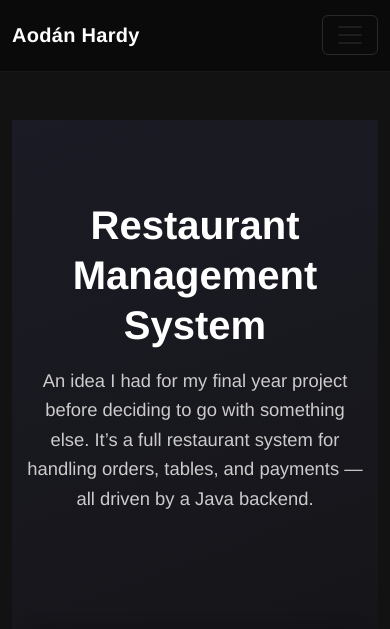
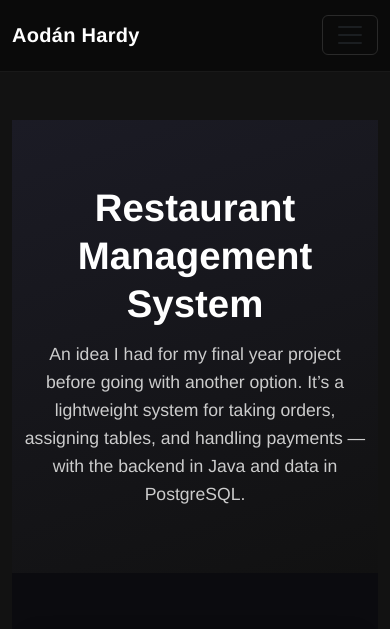
Before and after one commit to AodanHardy/MyPortfolio_2.0, a Django app: page /projects/restaurantManagementSyetem in a window 390 px wide. Shown: the top 629 px of the page. Run offline with Django 5.2, Linux system fonts and the light colour scheme.

Commit message:
updating RMS page

```diff
--- a/core/static/css/main.css
+++ b/core/static/css/main.css
@@ -965,32 +965,24 @@ a:hover, a:focus {
 }
 .rms-page .rms-hero {
   background: linear-gradient(160deg, #1b1b25 0%, #111 100%);
-  padding: 5rem 0 4rem;
+  padding: 4rem 0 3rem;
 }
 .rms-page .rms-hero__inner {
   display: flex;
-  flex-wrap: wrap;
   align-items: center;
-  gap: 2rem;
+  justify-content: center;
+  text-align: left;
 }
 .rms-page .rms-hero__copy {
-  flex: 1 1 400px;
-}
-.rms-page .rms-hero__art {
-  flex: 1 1 400px;
-  text-align: right;
-}
-.rms-page .rms-hero__img {
-  max-width: 100%;
-  border-radius: 1rem;
-  box-shadow: 0 0 20px rgba(0, 0, 0, 0.3);
+  max-width: 900px;
+  width: 100%;
 }
 .rms-page .rms-hero .rms-title {
-  font-size: 2.5rem;
-  margin-bottom: 1rem;
+  font-size: 2.4rem;
+  margin-bottom: 0.75rem;
 }
 .rms-page .rms-hero .rms-subtitle {
-  font-size: 1.15rem;
+  font-size: 1.1rem;
   color: #ccc;
 }
 .rms-page {
@@ -999,26 +991,26 @@ a:hover, a:focus {
 .rms-page .rms-summary,
 .rms-page .rms-future,
 .rms-page .rms-footer-cta {
-  margin-top: 4rem;
+  margin-top: 3.5rem;
 }
 .rms-page .rms-h2 {
   font-size: 1.6rem;
-  margin-bottom: 1.2rem;
+  margin-bottom: 1.1rem;
   border-bottom: 2px solid #444;
   padding-bottom: 0.4rem;
 }
 .rms-page .rms-card {
   background: #14141a;
   border-radius: 1rem;
-  padding: 2rem;
+  padding: 1.75rem;
   box-shadow: 0 4px 16px rgba(0, 0, 0, 0.4);
 }
 .rms-page .rms-card--cta {
   display: flex;
   justify-content: space-between;
   align-items: center;
+  gap: 1rem;
   flex-wrap: wrap;
-  gap: 1rem;
 }
 .rms-page .rms-bullets {
   list-style: disc;
@@ -1033,16 +1025,15 @@ a:hover, a:focus {
 }
 @media (max-width: 768px) {
   .rms-page .rms-hero__inner {
-    flex-direction: column;
-    text-align: center;
-  }
-  .rms-page .rms-hero__art {
     text-align: center;
   }
   .rms-page .rms-card--cta {
     flex-direction: column;
     text-align: center;
   }
+  .rms-page .rms-title {
+    font-size: 2rem;
+  }
 }
 
 /*# sourceMappingURL=main.css.map */
--- a/core/static/scss/_restaurantManagementSystem.scss
+++ b/core/static/scss/_restaurantManagementSystem.scss
@@ -7,75 +7,53 @@
   color: #f5f5f5;
   padding-bottom: 3rem;
 
-  h1, h2, h3 {
-    color: #fff;
-    font-weight: 600;
-  }
+  h1, h2, h3 { color: #fff; font-weight: 600; }
 
   /* ----- Hero ----- */
   .rms-hero {
     background: linear-gradient(160deg, #1b1b25 0%, #111 100%);
-    padding: 5rem 0 4rem;
+    padding: 4rem 0 3rem;
 
     &__inner {
       display: flex;
-      flex-wrap: wrap;
       align-items: center;
-      gap: 2rem;
+      justify-content: center;
+      text-align: left;
     }
 
     &__copy {
-      flex: 1 1 400px;
+      max-width: 900px;
+      width: 100%;
     }
 
-    &__art {
-      flex: 1 1 400px;
-      text-align: right;
-    }
-
-    &__img {
-      max-width: 100%;
-      border-radius: 1rem;
-      box-shadow: 0 0 20px rgba(0, 0, 0, 0.3);
-    }
-
-    .rms-title {
-      font-size: 2.5rem;
-      margin-bottom: 1rem;
-    }
-
-    .rms-subtitle {
-      font-size: 1.15rem;
-      color: #ccc;
-    }
+    .rms-title   { font-size: 2.4rem; margin-bottom: .75rem; }
+    .rms-subtitle{ font-size: 1.1rem; color: #ccc; }
   }
 
   /* ----- Sections ----- */
   .rms-summary,
   .rms-future,
-  .rms-footer-cta {
-    margin-top: 4rem;
-  }
+  .rms-footer-cta { margin-top: 3.5rem; }
 
   .rms-h2 {
     font-size: 1.6rem;
-    margin-bottom: 1.2rem;
+    margin-bottom: 1.1rem;
     border-bottom: 2px solid #444;
-    padding-bottom: 0.4rem;
+    padding-bottom: .4rem;
   }
 
   .rms-card {
     background: #14141a;
     border-radius: 1rem;
-    padding: 2rem;
-    box-shadow: 0 4px 16px rgba(0, 0, 0, 0.4);
+    padding: 1.75rem;
+    box-shadow: 0 4px 16px rgba(0,0,0,.4);
 
     &--cta {
       display: flex;
       justify-content: space-between;
       align-items: center;
+      gap: 1rem;
       flex-wrap: wrap;
-      gap: 1rem;
     }
   }
 
@@ -83,26 +61,13 @@
     list-style: disc;
     padding-left: 1.5rem;
 
-    li {
-      color: #ccc;
-      margin-bottom: 0.5rem;
-    }
+    li { color: #ccc; margin-bottom: .5rem; }
   }
 
   /* ----- Responsive tweaks ----- */
   @media (max-width: 768px) {
-    .rms-hero__inner {
-      flex-direction: column;
-      text-align: center;
-    }
-
-    .rms-hero__art {
-      text-align: center;
-    }
-
-    .rms-card--cta {
-      flex-direction: column;
-      text-align: center;
-    }
+    .rms-hero__inner { text-align: center; }
+    .rms-card--cta   { flex-direction: column; text-align: center; }
+    .rms-title       { font-size: 2rem; }
   }
 }
--- a/core/templates/projects/restaurantManagementSyetem.html
+++ b/core/templates/projects/restaurantManagementSyetem.html
@@ -10,16 +10,10 @@
       <div class="rms-hero__copy">
         <h1 class="rms-title">Restaurant Management System</h1>
         <p class="rms-subtitle">
-          An idea I had for my final year project before deciding to go with something else.
-          It’s a full restaurant system for handling orders, tables, and payments — all driven by a Java backend.
+          An idea I had for my final year project before going with another option.
+          It’s a lightweight system for taking orders, assigning tables, and handling payments —
+          with the backend in Java and data in PostgreSQL.
         </p>
-      </div>
-
-      <div class="rms-hero__art">
-        <img class="rms-hero__img"
-             src="{% static 'images/rms/hero.png' %}"
-             alt="Restaurant system concept">
-        <!-- Replace with a concept or UI image -->
       </div>
     </div>
   </header>
@@ -29,34 +23,22 @@
     <div class="rms-card">
       <h2 class="rms-h2">Overview</h2>
       <p>
-        The goal was to build a lightweight system where staff could take orders and automatically route them
-        to the correct place — either the bar or the kitchen. The backend is written in Java with a clean DAO
-        layer, and data stored in PostgreSQL.
-      </p>
-      <p>
-        I still plan to finish it as a small side project — turning it into a public API and building a mobile
-        app to connect to it. The app will let staff log in, select a table, place an order, and instantly send
-        drinks to the bar or food to the kitchen.
+        Staff take orders and the system automatically routes items to the right place —
+        drinks to the bar, food to the kitchen. The backend uses a clear DAO layer,
+        with endpoints planned for tables, orders, and receipts.
       </p>
     </div>
   </section>
 
-  <!-- ===== FUTURE PLANS ===== -->
+  <!-- ===== NEXT STEPS ===== -->
   <section class="rms-future container">
     <h2 class="rms-h2">Next steps</h2>
     <ul class="rms-bullets">
-      <li>Finish REST API layer for orders, tables, and payments.</li>
-      <li>Develop a companion mobile app for staff devices.</li>
-      <li>Use WebSockets or MQTT to push new orders live to the bar or kitchen displays.</li>
-      <li>Add a lightweight admin panel for reports and menu updates.</li>
+      <li>Build an android App for a tablet.</li>
+      <li>Push new orders live to bar/kitchen displays or printers.</li>
+      <li>Add a simple admin panel for reports, menus, and user roles.</li>
+        <li>Build a website that can make reservations.</li>
     </ul>
-
-    <div class="rms-hero__art">
-      <img class="rms-hero__img"
-           src="{% static 'images/rms/app-preview.png' %}"
-           alt="Mobile app concept">
-      <!-- Replace with app mock-up or API diagram -->
-    </div>
   </section>
 
   <!-- ===== CTA ===== -->
@@ -64,9 +46,9 @@
     <div class="rms-card rms-card--cta">
       <div>
         <h3 class="rms-h3">Code</h3>
-        <p>The Java backend is available on GitHub. The app will follow soon.</p>
+        <p>Java backend on GitHub. The app will follow.</p>
       </div>
-      <a class="btn btn-primary" href="https://github.com/YourUser/RestaurantManagementSystem" target="_blank" rel="noreferrer">
+      <a class="btn btn-primary" href="https://github.com/AodanHardy/RestaurantManagementSystem" target="_blank" rel="noreferrer">
         GitHub
       </a>
     </div>
```
Also changed, not shown: 1 other file.
